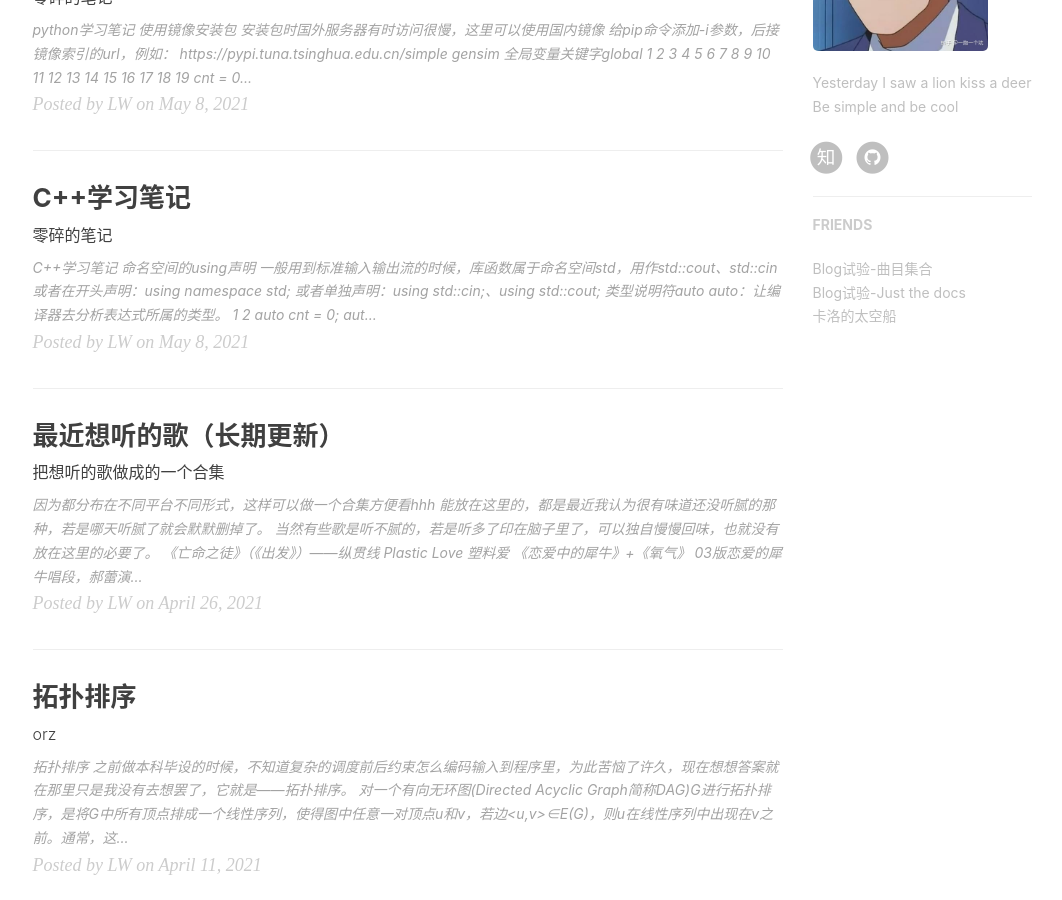
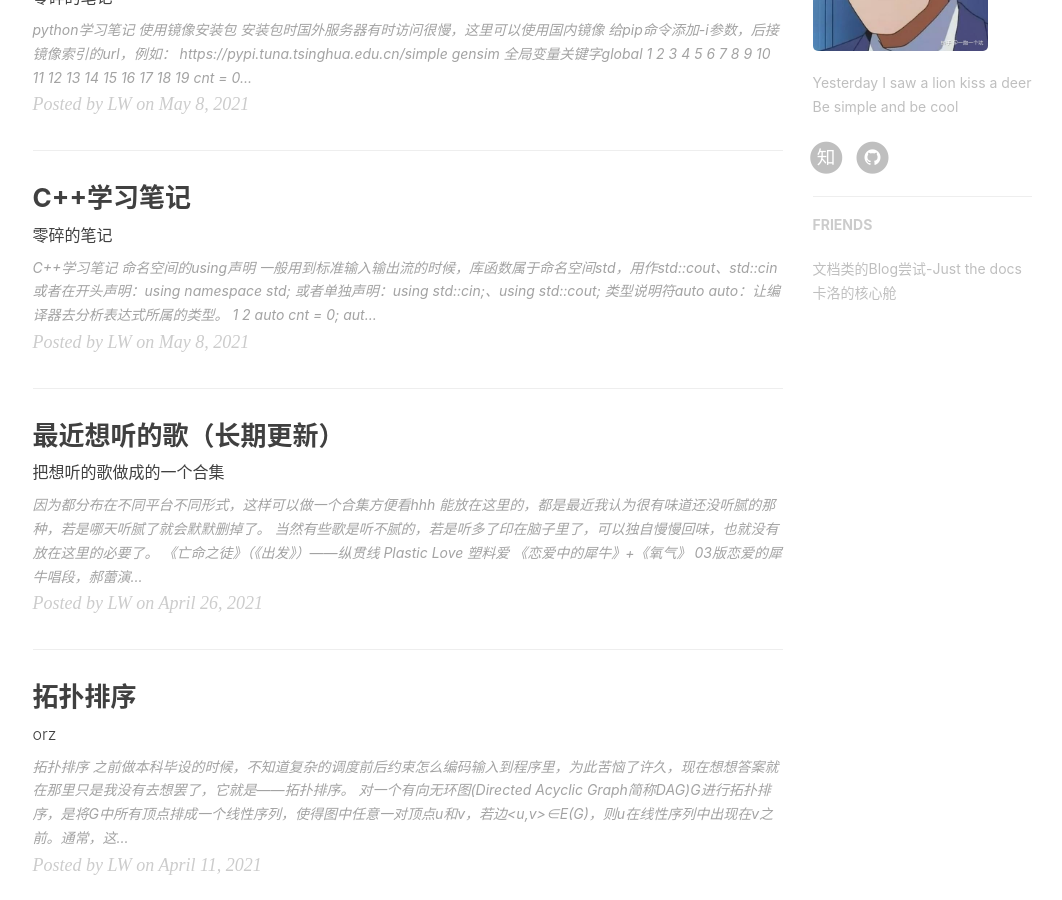
Before and after one commit to Lei-Wei/Lei-Wei.github.io, a Jekyll site: the page built from index.html, in a window 1280 px wide and 900 px high, scrolled down 762 px. Shown: the whole window, without its empty margins (135-1197 px from the left). Built offline with Jekyll 4.4.1, drawn with Linux system fonts in a browser that asks for light colours; nearby versions of some CDN libraries; the list of posts is cut into pages by our own code; comment, search, counter and statistics services are not loaded.

Commit message:
update config 安定

```diff
--- a/_config.yml
+++ b/_config.yml
@@ -89,15 +89,15 @@ service-worker: true
 page-mathjax: false
 
 # Friends
-friends:
-    [
+friends: [
+        # {
+        #     title: "Blog试验-曲目集合",
+        #     href: "http://leiwei.xyz/music-display/",
+        # },
         {
-            title: "Blog试验-曲目集合",
-            href: "http://leiwei.xyz/music-display/",
-        },
-        {
-            title: "Blog试验-Just the docs",
+            title: "文档类的Blog尝试-Just the docs",
             href: "https://leiwei.xyz/just-the-docs/",
         },
-        { title: "卡洛的太空船", href: "http://wateroxygen.cn/" },
+        # { title: "卡洛的太空船", href: "http://wateroxygen.cn/" },
+        { title: "卡洛的核心舱", href: "https://corecabin.cn/" },
     ]
```
Also changed, not shown: _posts/2021-05-08-C++学习笔记.md (+1 -2 lines).
